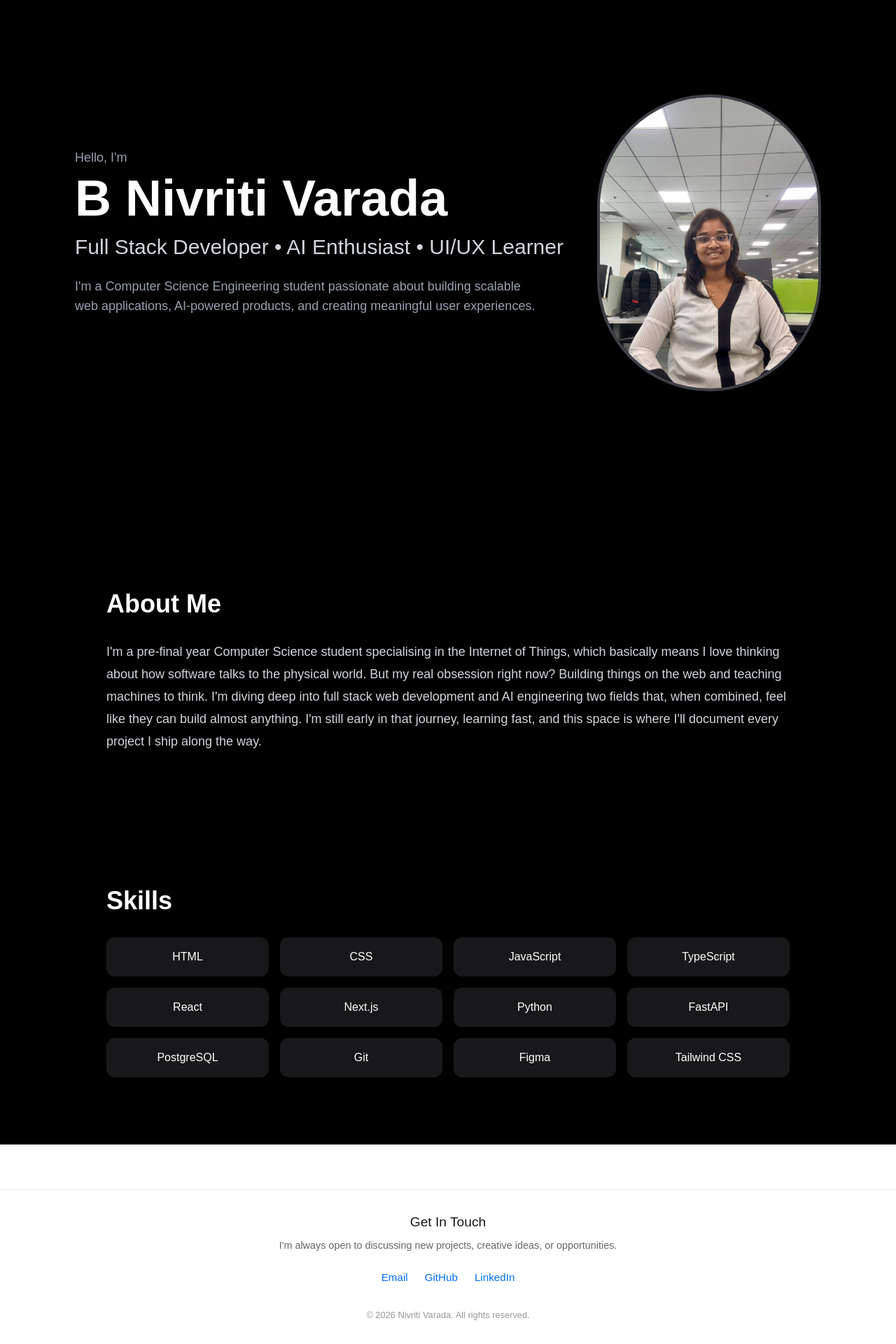
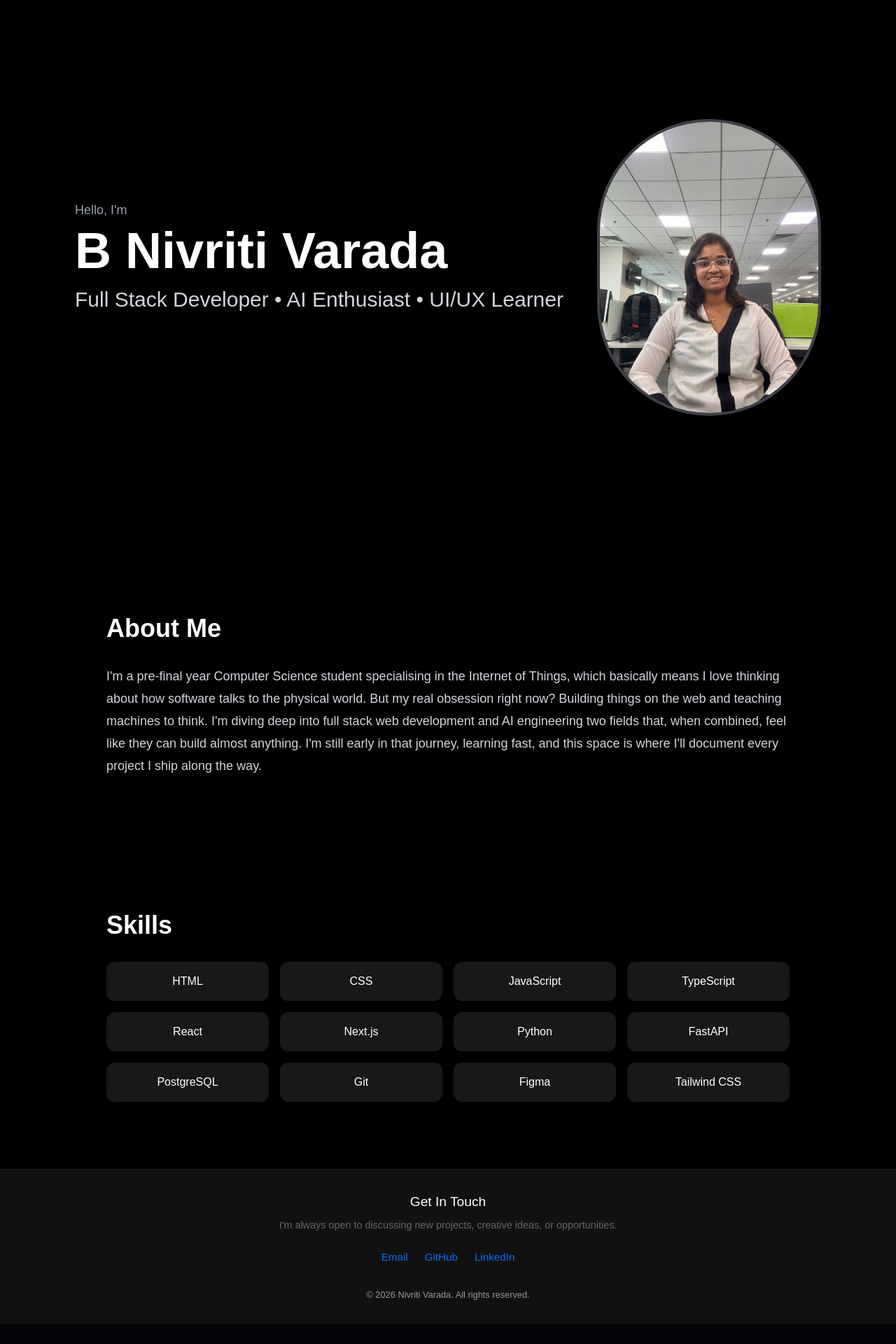
Before and after one commit to nivriti25/nivriti-portfolio, a Next.js app: page / in a window 1280 px wide. Shown: the part 114-2034 px from the top of the page at 70% size. After the commit the page ends 2005 px from the top, so only its background shows below. Built offline with nearby package versions, Linux system fonts and the light colour scheme.

Commit message:
final ui

```diff
--- a/app/layout.js
+++ b/app/layout.js
@@ -14,17 +14,23 @@ export default function RootLayout({ children }) {
         display: "flex",
         flexDirection: "column",
         minHeight: "100vh",
-        fontFamily: "sans-serif"
+        fontFamily: "sans-serif",
+        background: "#050509",
       }}>
 
         {/* ======= GLOBAL HEADER ======= */}
         <header style={{
+          position: "fixed",
+          top: 0,
+          left: 0,
+          right: 0,
           background: "#111",
           color: "#fff",
           padding: "1rem 2rem",
           display: "flex",
-          justifyContent: "between",
-          alignItems: "center"
+          justifyContent: "space-between",
+          alignItems: "center",
+          zIndex: 50,
         }}>
           <div style={{ fontWeight: "bold", fontSize: "1.2rem" }}>
             <Link href="/" style={{ color: "#fff", textDecoration: "none" }}>MyPortfolio</Link>
@@ -38,15 +44,16 @@ export default function RootLayout({ children }) {
 
         {/* ======= MAIN PAGE CONTENT ======= */}
         {/* The {children} prop injects your projects/blogs code right here */}
-        <div style={{ flex: 1 }}>
+        <div style={{ flex: 1, paddingTop: '96px' }}>
           {children}
         </div>
 
        <footer style={{
-          marginTop: '4rem',
+          background: '#111',
+          color: '#fff',
           padding: '2rem 1rem',
-          borderTop: '1px solid #eaeaea',
-          textAlign: 'center'
+          borderTop: '1px solid #222',
+          textAlign: 'center',
         }}>
           <div style={{ marginBottom: '1.5rem' }}>
             <h3 style={{ fontSize: '1.2rem', marginBottom: '0.5rem' }}>Get In Touch</h3>
--- a/components/Hero.tsx
+++ b/components/Hero.tsx
@@ -21,9 +21,7 @@ export default function Hero() {
           </h2>
 
           <p className="text-gray-400 text-lg max-w-2xl mb-8">
-            I'm a Computer Science Engineering student passionate
-            about building scalable web applications, AI-powered
-            products, and creating meaningful user experiences.
+
           </p>
 
         </div>
```
